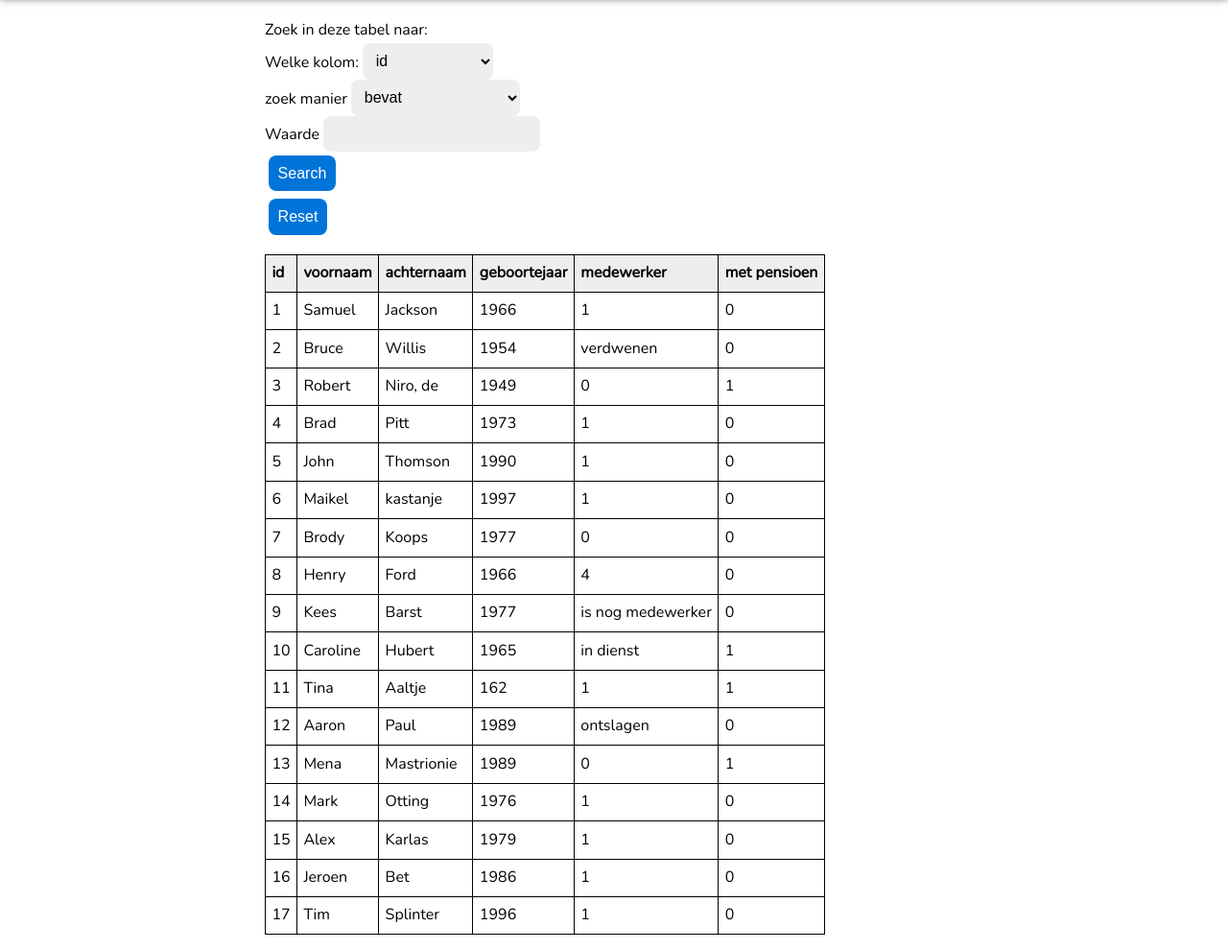
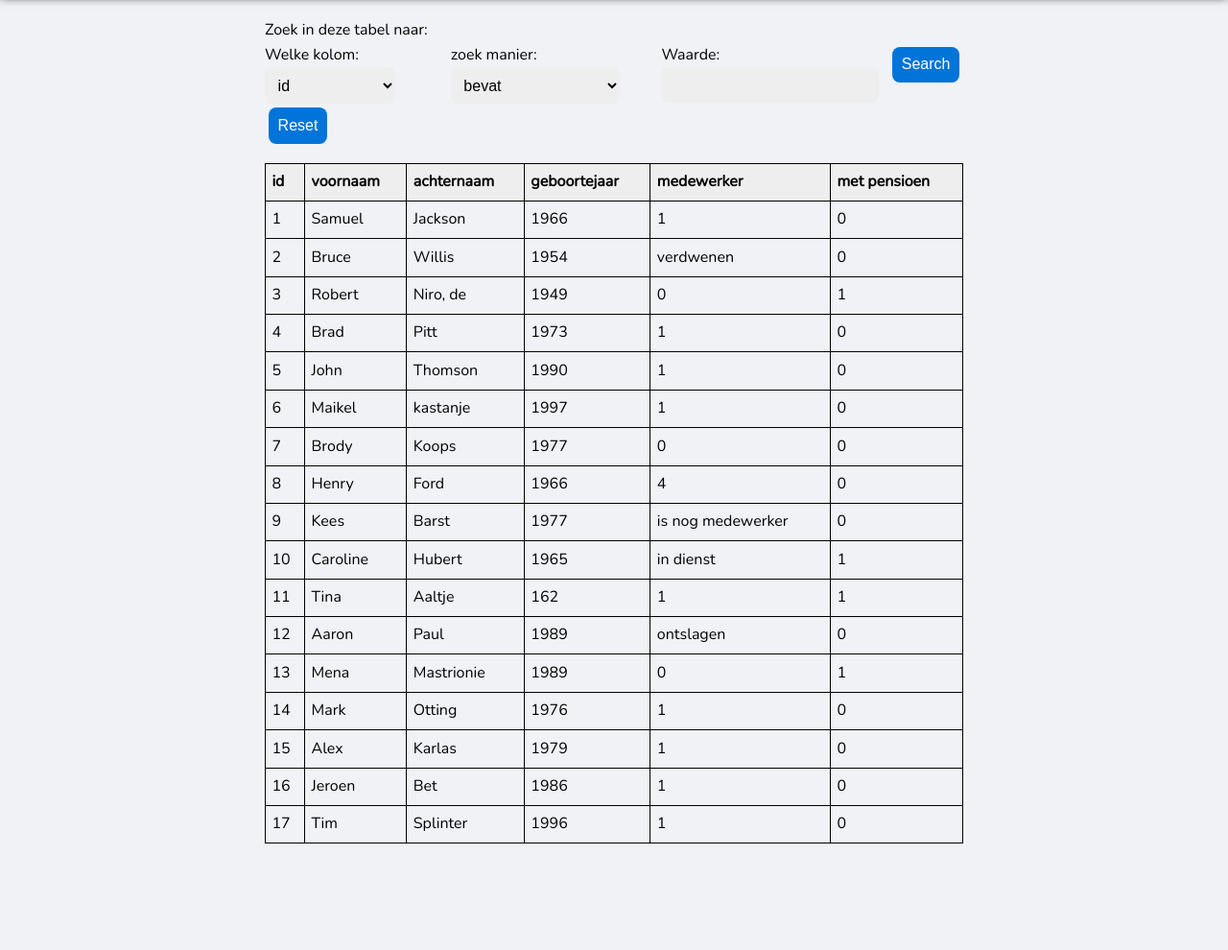
Before and after one commit to zasha-0925315/Werkplaats2, a Flask app: page /table_details/auteurs in a window 1280 px wide. Shown: the part 301-1291 px from the top of the page at 96% size. After the commit the page ends 1180 px from the top, so only its background shows below. Run offline with Flask 2, Linux system fonts and the light colour scheme; data comes from the database, SQL or seed files in the repository.

Commit message:
table styling beetje verandert

```diff
--- a/static/basic.css
+++ b/static/basic.css
@@ -10,6 +10,7 @@
 --c3:#fff;
 --c4:#000;
 --c5:#fff;
+--c6:rgba(240, 242, 245, 1);
 --m1: 8px;
 --rc: 8px;
 }
@@ -38,7 +39,7 @@
     font-style: normal;
     text-rendering: optimizeLegibility;
     -webkit-font-smoothing: antialiased;
-    background-color: var(--c3);
+    background-color: var(--c6);
     color: var(--c4);
 }
 img, iframe {border: none; max-width: 100%}
@@ -71,11 +72,24 @@
 
 /* Table */
 
-table {border-collapse: collapse; border-spacing: 0; margin:1em 0}
+table {
+    border-collapse: collapse;
+    border-spacing: 0;
+    border-radius: var(--rc);
+    margin:1em 0;
+    width: 100%;
+}
 
-th, td {text-align: left; vertical-align: top; border: 1px solid; padding: 0.4em}
+th, td {
+    text-align: left;
+    vertical-align: top;
+    border: 1px solid;
+    padding: 0.4em;
+}
 
-thead,tfoot {background: var(--c2)}
+thead,tfoot {
+    background: var(--c2)
+}
 
 /* Rounded Corners*/
 
@@ -183,3 +197,12 @@
     transition: all .3s ease-in-out;
     margin: 0 10px;
 }
+
+/* Table */
+#table_box{
+    width: 100%;
+}
+
+.form_box {
+    display: flex;
+}
--- a/templates/auteur_leerdoelen_form.html
+++ b/templates/auteur_leerdoelen_form.html
@@ -1,6 +1,8 @@
 <div>
     <span>Zoek in deze tabel naar:</span>
+    <div>
         <form method="post">
+            <div class="form_box">
             <div>
                 <label for="column_select">Welke kolom:</label>
                 <select id="column_select" name="column_select">
@@ -10,7 +12,7 @@
                 </select>
             </div>
             <div>
-            <label for="way">zoek manier</label>
+                <label for="way">zoek manier:</label>
                 <select id="way" name="way">
                     <option value="like">bevat</option>
                     <option value="is_not">is niet gelijk aan</option>
@@ -19,17 +21,17 @@
                 </select>
             </div>
             <div id="like_input">
-            <label for="typed">Waarde</label>
+                <label for="typed">Waarde:</label>
                 <input id="typed" type="text" name="typed">
             </div>
             <div id="between_input">
-            <label for="between_typed">Waardes</label>
+                <label for="between_typed">Waardes:</label>
                 <input id="between_typed" type="text" name="between_typed" value="">
                 <label for="between_typed2">-</label>
                 <input id="between_typed2" type="text" name="between_typed2" value="">
             </div>
             <div id="data_type_input">
-            <label for="data_type">data type</label>
+                <label for="data_type">data type:</label>
                 <select id="data_type" name="data_type">
                     <option value="boolean">boolean</option>
                     <option value="date_1900">gebortejaar onder 1900 jaar</option>
@@ -38,6 +40,8 @@
             <div>
                 <button type="submit">Search</button>
             </div>
+            </div>
         </form>
         <a href="/table_details/{{ table_name }}"><button>Reset</button></a>
     </div>
+</div>
--- a/templates/table_details.html
+++ b/templates/table_details.html
@@ -11,6 +11,7 @@
 <body>
 {% include "header.html" %}
 <main>
+    <div>
         {% if table_name == 'vragen' %}
             {% include "vragen_form.html" %}
         {% endif %}
@@ -18,8 +19,8 @@
         {% if table_name == 'leerdoelen' or table_name == 'auteurs' %}
             {% include "auteur_leerdoelen_form.html" %}
         {% endif %}
-
-
+    </div>
+    <div id="table_box">
         <table>
             <thead>
                 <tr>
@@ -37,8 +38,8 @@
                     </tr>
                 {% endfor %}
             </tbody>
-
         </table>
+    </div>
 </main>
 <script src="../static/dynamic_filter.js"></script>
 </body>
--- a/templates/vragen_form.html
+++ b/templates/vragen_form.html
@@ -1,4 +1,4 @@
-<div>
+<div class="form_box">
     <form method="post">
         <label for="filter_name">Zoek naar:</label>
         <select id="filter_name" name="filter_name">
@@ -9,6 +9,8 @@
             <option value="empty_rows" {% if filter_name == "empty_rows" %}selected{% endif %}>Lege rijen</option>
             <option value="full_rows" {% if filter_name == "full_rows" %}selected{% endif %}>Niet lege rijen</option>
         </select>
-        <button type="submit">Filter</button>
+        <div>
+            <button type="submit">Filter</button>
+        </div>
     </form>
 </div>
```
Lines whose indentation alone changed are shown as unchanged.
